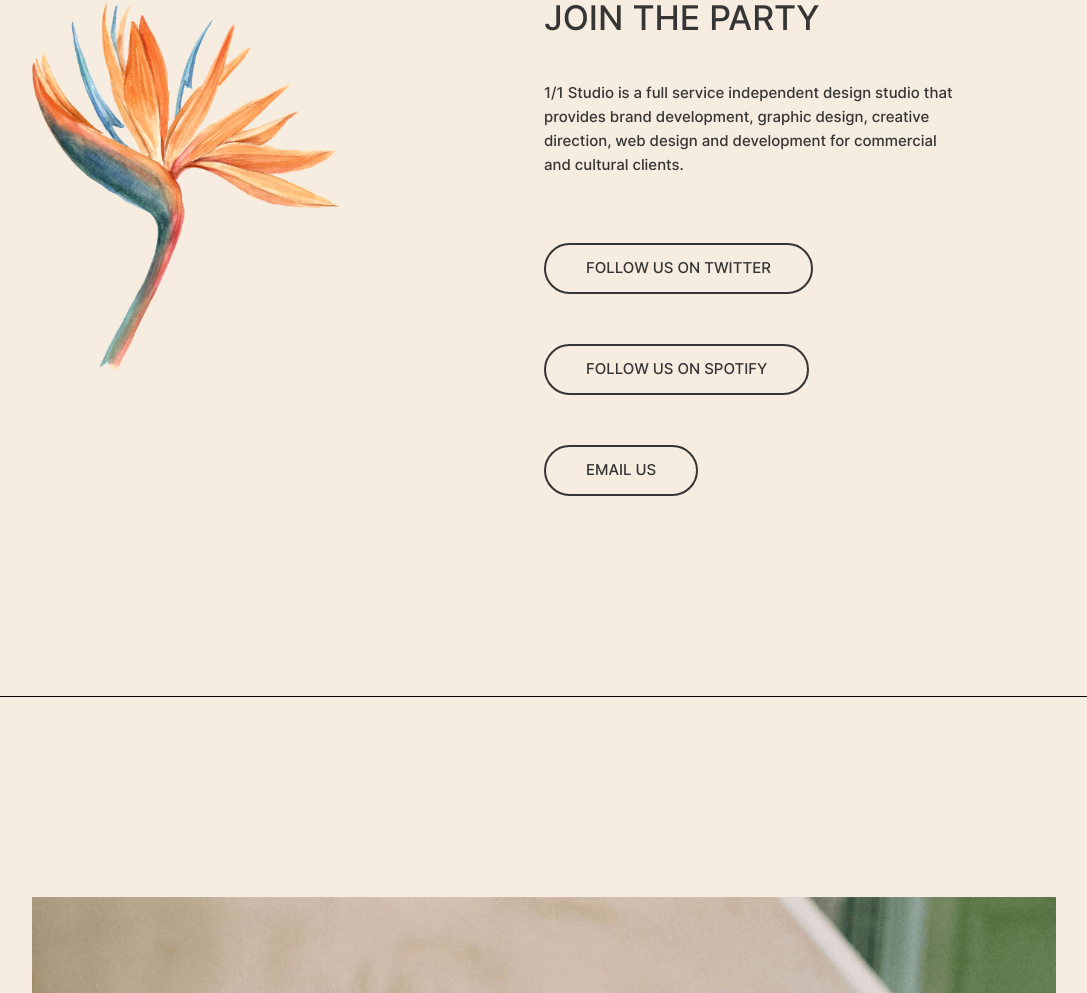
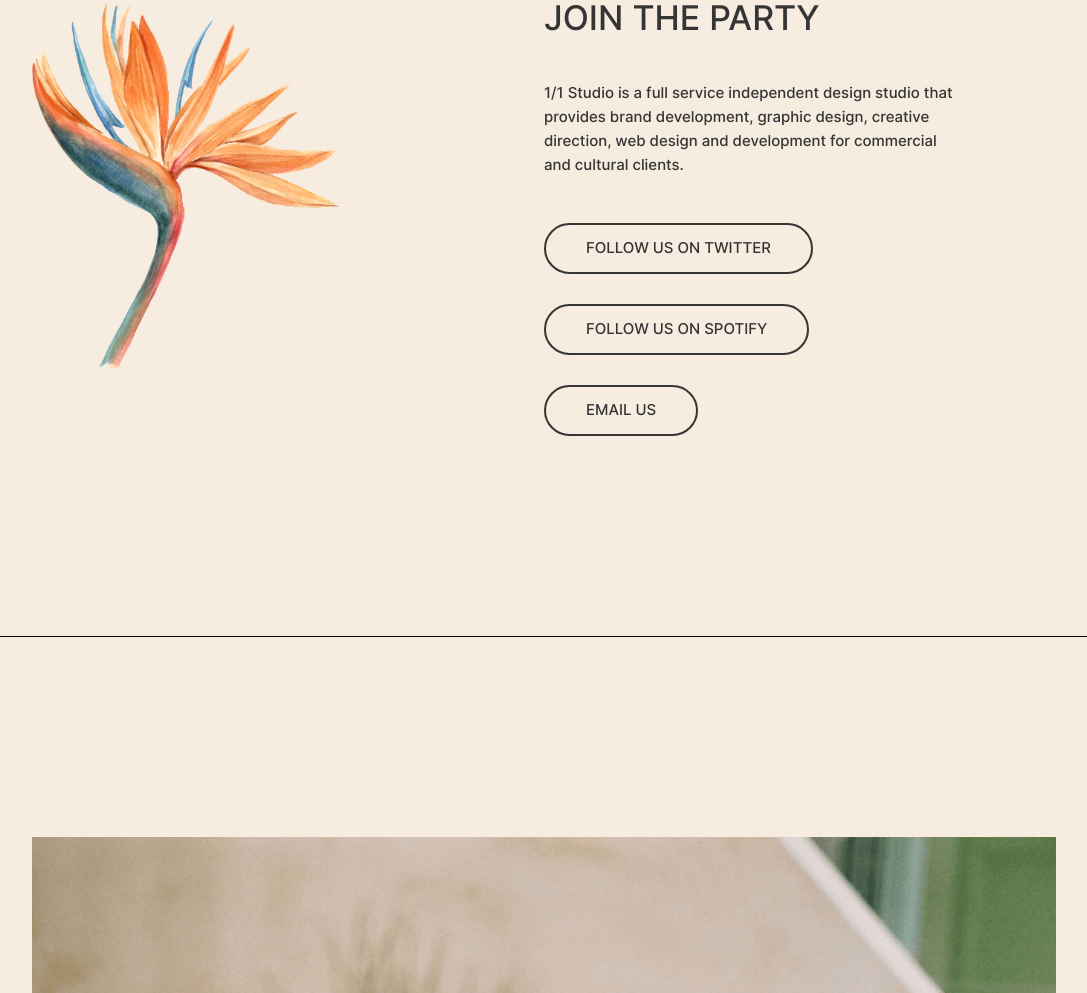
Before and after one commit to YAKKIOS/FiestaFriday-V2, a plain HTML site: page index.html in a window 1280 px wide. Shown: the part 6331-7324 px from the top of the page, without its empty margins (96-1183 px from the left). Drawn offline with nearby package versions, Linux system fonts and the light colour scheme; files whose address does not match are found by name.

Commit message:
Fixed LI buttons

```diff
--- a/index.html
+++ b/index.html
@@ -135,9 +135,9 @@
           <h2 class="inner-block-title">JOIN THE PARTY</h2>
           <p class="alt-paragraph">1/1 Studio is a full service independent design studio that provides brand development, graphic design, creative direction, web design and development for commercial and cultural clients.
           </p>
-          <a href="https://twitter.com/Fiesta_Friday" target="blankhr" class="feature-btn">FOLLOW US ON TWITTER</a>
-          <a href="https://twitter.com/Fiesta_Friday" target="blankhr" class="feature-btn">FOLLOW US ON SPOTIFY</a>
-          <a href="https://twitter.com/Fiesta_Friday" target="blankhr" class="feature-btn">EMAIL US</a>
+          <li><a href="https://twitter.com/Fiesta_Friday" target="blankhr" class="secondary-btn">FOLLOW US ON TWITTER</a></li>
+          <li><a href="https://twitter.com/Fiesta_Friday" target="blankhr" class="secondary-btn">FOLLOW US ON SPOTIFY</a></li>
+          <li><a href="https://twitter.com/Fiesta_Friday" target="blankhr" class="secondary-btn">EMAIL US</a></li>
         </div>
       </div>
     </div>
--- a/stylesheet.css
+++ b/stylesheet.css
@@ -309,6 +309,26 @@ float: right;
   color: white;
 }
 
+/*btn*/
+.secondary-btn {
+  background-color:transparent;
+  border-radius:28px;
+  border:2px solid #353535;
+  display:inline-block;
+  cursor:pointer;
+  color: #353535;
+  font-size:15px;
+  padding:16px 40px;
+  text-decoration:none;
+  margin-top: 30px;
+  text-transform: uppercase;
+}
+
+.secondary-btn:hover {
+  background-color: #353535;
+  color: white;
+}
+
 
 /*MAIN BLOCKS ALT*/
 .feature-block-alt {
@@ -356,12 +376,18 @@ font-weight: normal;
 font-size: 15px;
 }
 
+.feature-inner-block-right-alt li {
+  list-style: none;
+}
+
 .feature-inner-block-right li {
   text-decoration: none;
   list-style: none;
   padding-bottom: 30px;
   text-transform: uppercase;
 }
+
+
 
 .feature-inner-block-right a {
   text-decoration: none;
```
Also changed, not shown: 1 other file.
